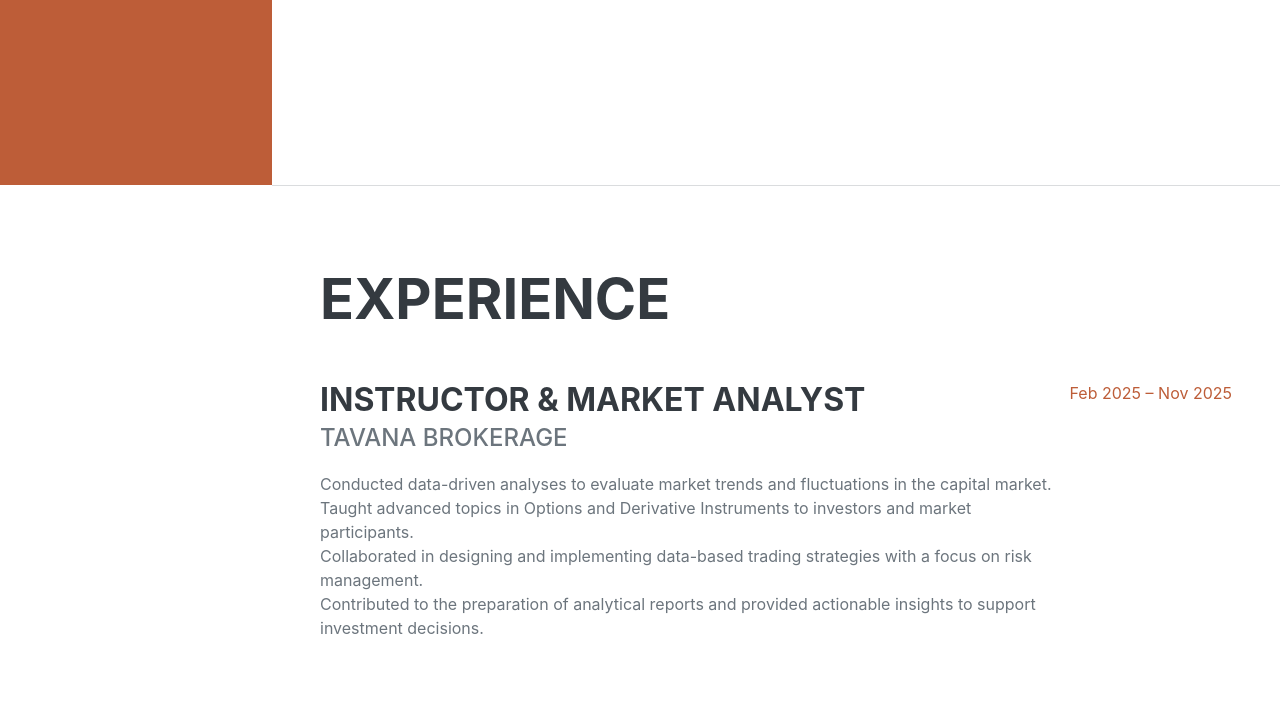
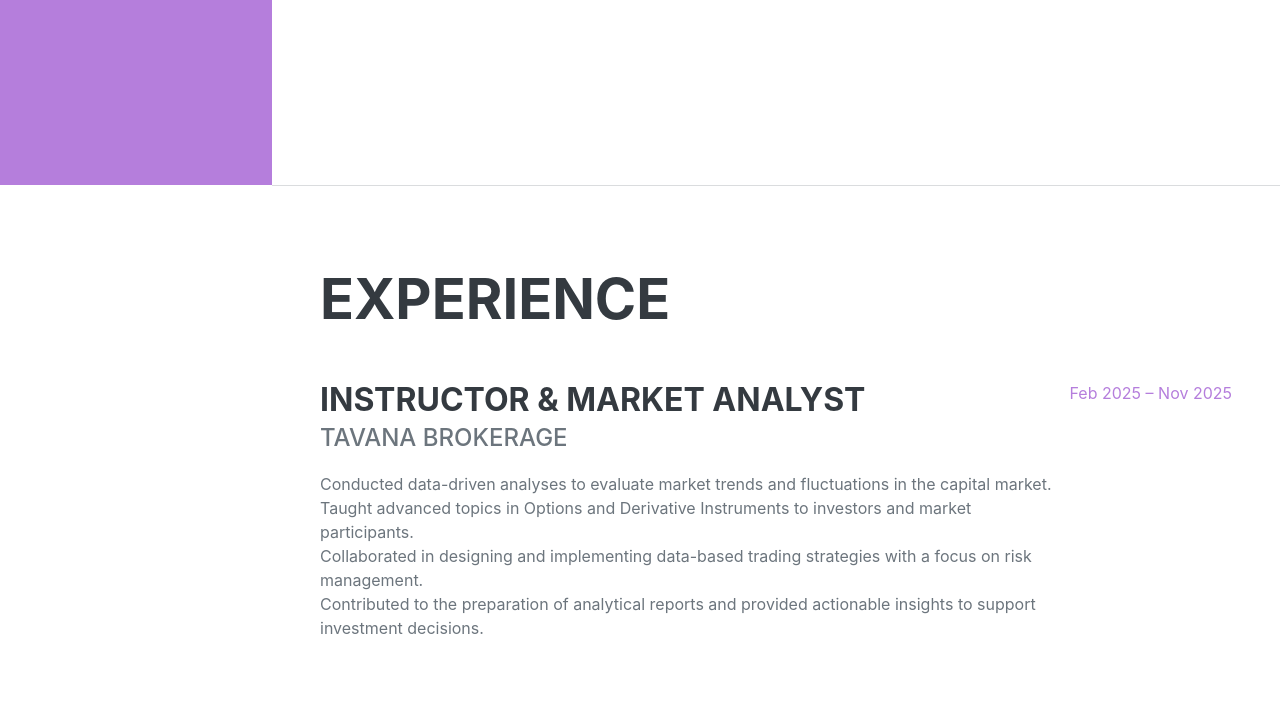
Before and after one commit to faezemeshkani/faezemeshkani.github.io, a website: page index.html in a window 1280 px wide. Shown: the part 615-1316 px from the top of the page. Drawn offline with nearby package versions, Linux system fonts and the light colour scheme; files that its build step writes are made by us from their sources; a web font is replaced by a local one.

Commit message:
Update _colors.scss

```diff
--- a/src/scss/variables/_colors.scss
+++ b/src/scss/variables/_colors.scss
@@ -8,8 +8,5 @@ $gray-800: #343a40;
 
 // Override Bootstrap color system
 
-$orange: #bd5d38;
-
-// Override Bootstrap default state colors
-
+$orange: #b57edc; // Lavender
 $primary: $orange;
```
